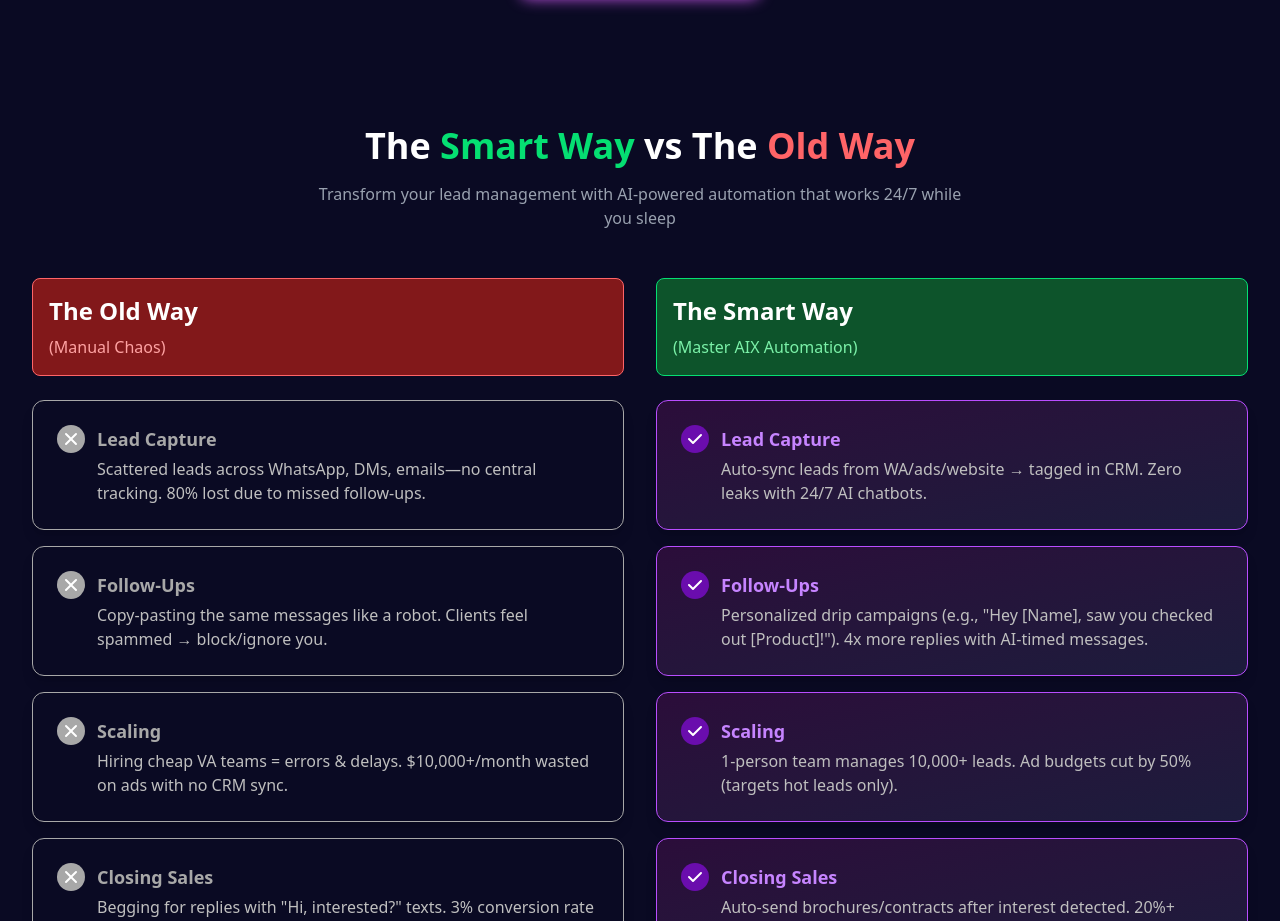
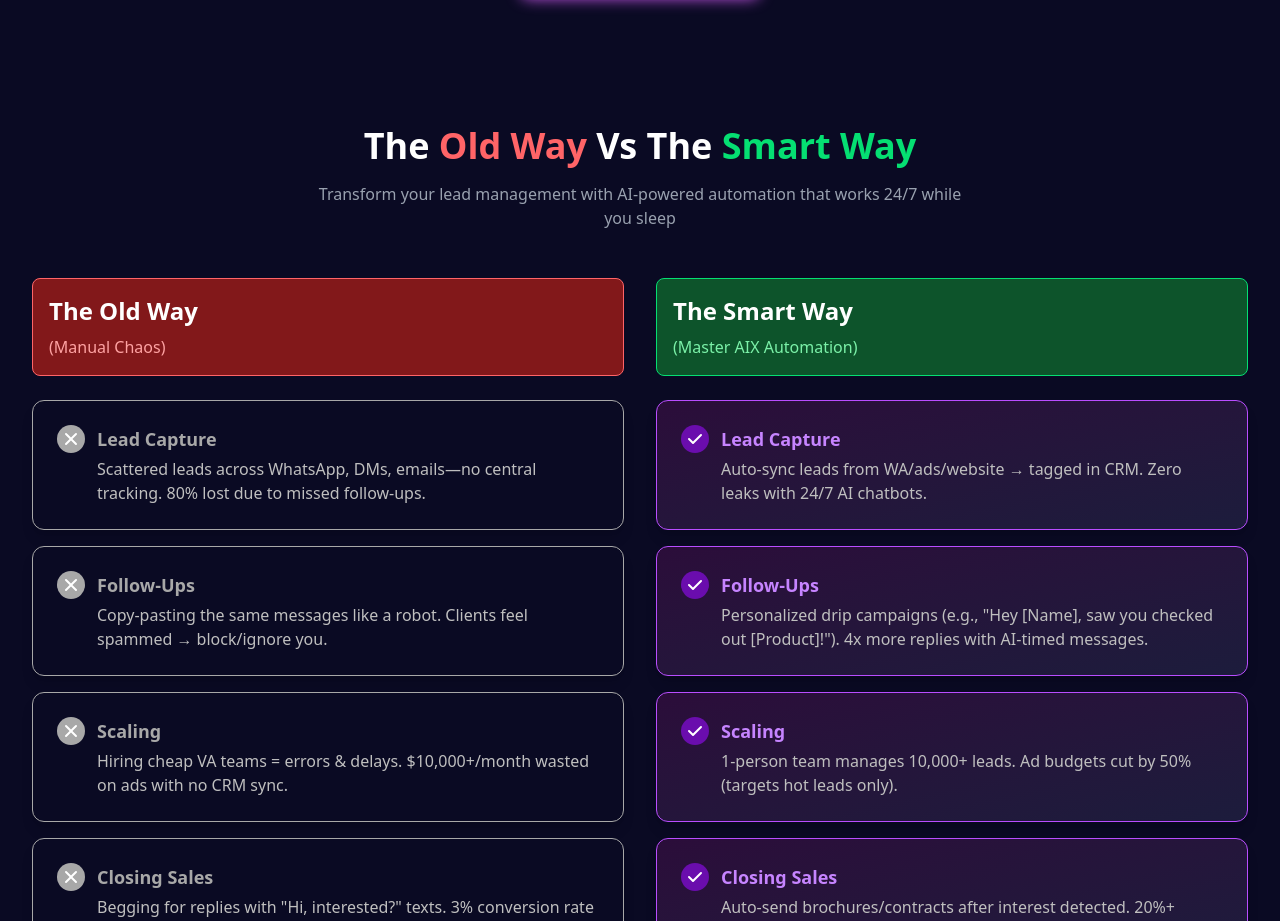
Before and after one commit to richsyssol/master-aix, a React (Vite) app: page / in a window 1280 px wide. Shown: the part 7033-7954 px from the top of the page. Built offline with nearby package versions, Linux system fonts and the light colour scheme.

Commit message:
smart way old way update

```diff
--- a/src/Pages/Home.jsx
+++ b/src/Pages/Home.jsx
@@ -2194,8 +2194,8 @@
             className="text-center mb-12"
           >
             <h2 className="text-3xl sm:text-4xl font-bold text-white mb-4">
-              The <span className="text-green-400">Smart Way</span> vs The{" "}
-              <span className="text-red-400">Old Way</span>
+              The <span className=" text-red-400"> Old Way</span> Vs The{" "}
+              <span className="text-green-400">Smart Way</span>
             </h2>
             <p className="text-gray-400 max-w-2xl mx-auto">
               Transform your lead management with AI-powered automation that
```
